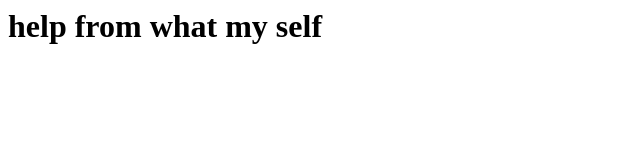
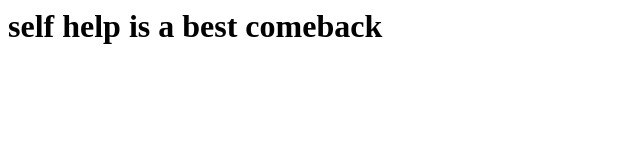
Before and after one commit to pradeep720/git-demo, a plain HTML site: page webapp/index.html in a window 1280 px wide. Shown: the whole page, without its empty margins (0-640 px from the left). Drawn offline with Linux system fonts and the light colour scheme.

Commit message:
update index for gh

```diff
--- a/webapp/index.html
+++ b/webapp/index.html
@@ -5,7 +5,7 @@
 <body>
 <nav></nav>
 <header></header>
-<h1>help from what my self </h1>
+<h1>self help is a best comeback </h1>
 <main></main>
 <footer></footer>
 </body>
```
